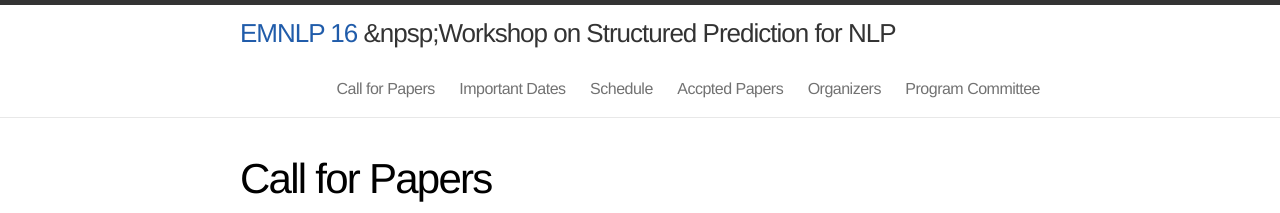
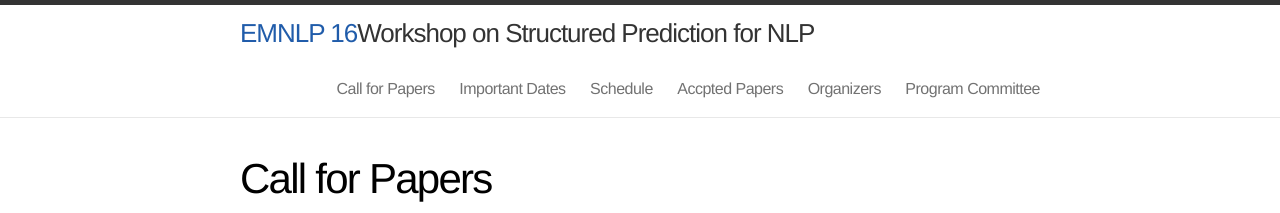
Before and after one commit to structuredprediction/structuredprediction.github.io, a Jekyll site: the page built from 1_cfp.md, in a window 1280 px wide. Shown: the top 213 px of the page. Built offline with Jekyll 4.4.1, drawn with Linux system fonts in a browser that asks for light colours.

Commit message:
Update header.html

```diff
--- a/_includes/header.html
+++ b/_includes/header.html
@@ -1,7 +1,7 @@
 <header class="site-header">
 
   <div class="wrap">
-    <a class="site-title" href="{{ site.url1 }}/"><font color='#205caa'> {{ site.title1 }} </font> &npsp;</a>  <a class="site-title" href="{{ site.url2 }}/">{{ site.title2 }}</a>
+    <a class="site-title" href="{{ site.url1 }}/"><font color='#205caa'> {{ site.title1 }}  </font> </a>  <a class="site-title" href="{{ site.url2 }}/"> {{ site.title2 }} </a>
 
     <nav class="site-nav">
       <a href="#" class="menu-icon">
```
